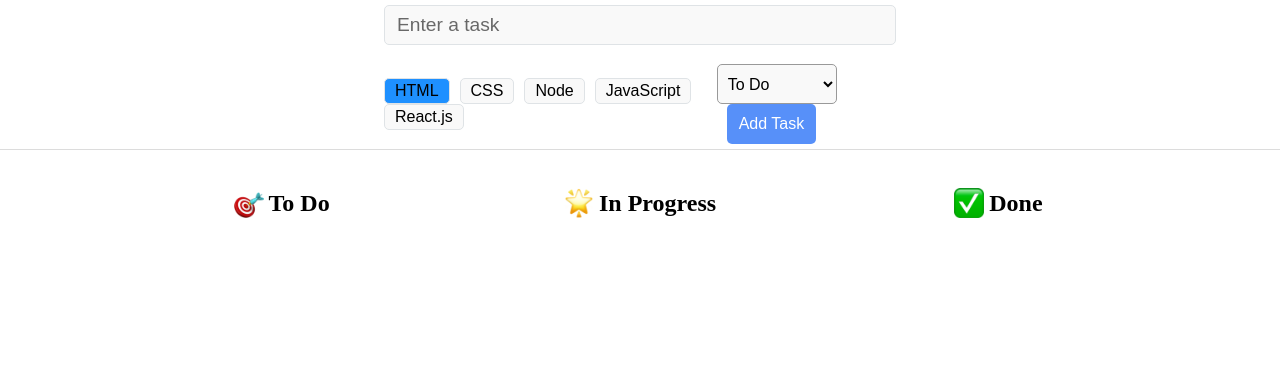
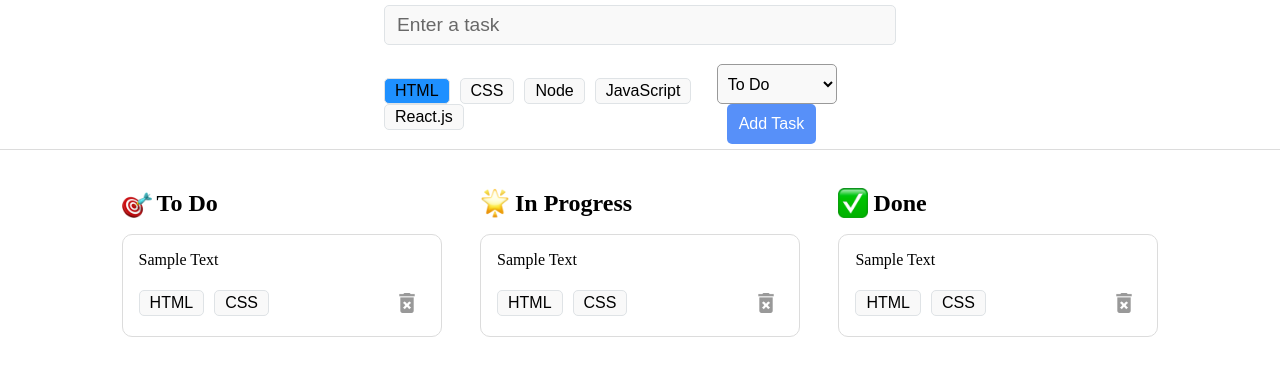
Before and after one commit to torressam333/react-tasks, a React (Vite) app: page / in a window 1280 px wide. Shown: the top 376 px of the page. Built offline with nearby package versions, Linux system fonts and the light colour scheme.

Commit message:
Finish styling for TaskCard component

```diff
--- a/src/assets/css/TaskCard.css
+++ b/src/assets/css/TaskCard.css
@@ -0,0 +1,47 @@
+.task_card {
+  width: 100%;
+  min-height: 100px;
+  border: 1px solid #dcdcdc;
+  border-radius: 10px;
+  padding: 1em;
+  margin: 1em 0;
+}
+
+.task_text {
+  font-size: 18px;
+  font-weight: 600;
+  margin-bottom: 1em;
+}
+
+.task_card_bottom_line {
+  display: flex;
+  align-items: center;
+  justify-content: space-between;
+  margin-top: 1em;
+}
+
+.task_delete {
+  width: 35px;
+  height: 35px;
+  border-radius: 100%;
+  display: flex;
+  align-items: center;
+  justify-content: center;
+  cursor: pointer;
+  transition: all 0.3s ease-in-out;
+}
+
+.task_delete:hover {
+  background-color: #dddcdc;
+  color: #fff;
+}
+
+.delete_icon {
+  width: 20px;
+  opacity: 40%;
+  transition: all 0.3s ease-in-out;
+}
+
+.task_delete:hover .delete_icon {
+  opacity: 80%;
+}
--- a/src/assets/css/TaskColumn.css
+++ b/src/assets/css/TaskColumn.css
@@ -2,9 +2,6 @@
   height: 100vh;
   margin: 1.2em;
   width: 33.33%;
-  display: flex;
-  justify-content: center;
-  align-items: flex-start;
 }
 
 .task_column_heading {
--- a/src/components/TaskCard.jsx
+++ b/src/components/TaskCard.jsx
@@ -1,5 +1,22 @@
+import '../assets/css/TaskCard.css';
+import TaskTag from './TaskTag';
+import deleteIcon from '../assets/delete.png';
+
 const TaskCard = () => {
-  return <div>TaskCard</div>;
+  return (
+    <article className='task_card'>
+      <p classNam='task_text'>Sample Text</p>
+      <div className='task_card_bottom_line'>
+        <div className='task_card_tags'>
+          <TaskTag tagName='HTML' />
+          <TaskTag tagName='CSS' />
+        </div>
+        <div className='task_delete'>
+          <img src={deleteIcon} alt='Delete Icon Png' className='delete_icon' />
+        </div>
+      </div>
+    </article>
+  );
 };
 
 export default TaskCard;
--- a/src/components/TaskColumn.jsx
+++ b/src/components/TaskColumn.jsx
@@ -1,4 +1,5 @@
 import '../assets/css/TaskColumn.css';
+import TaskCard from './TaskCard';
 
 const TaskColumn = ({ title, icon }) => {
   return (
@@ -7,6 +8,7 @@ const TaskColumn = ({ title, icon }) => {
         <img src={icon} alt={icon} className='task_column_icon' />
         {title}
       </h2>
+      <TaskCard />
     </section>
   );
 };
```
